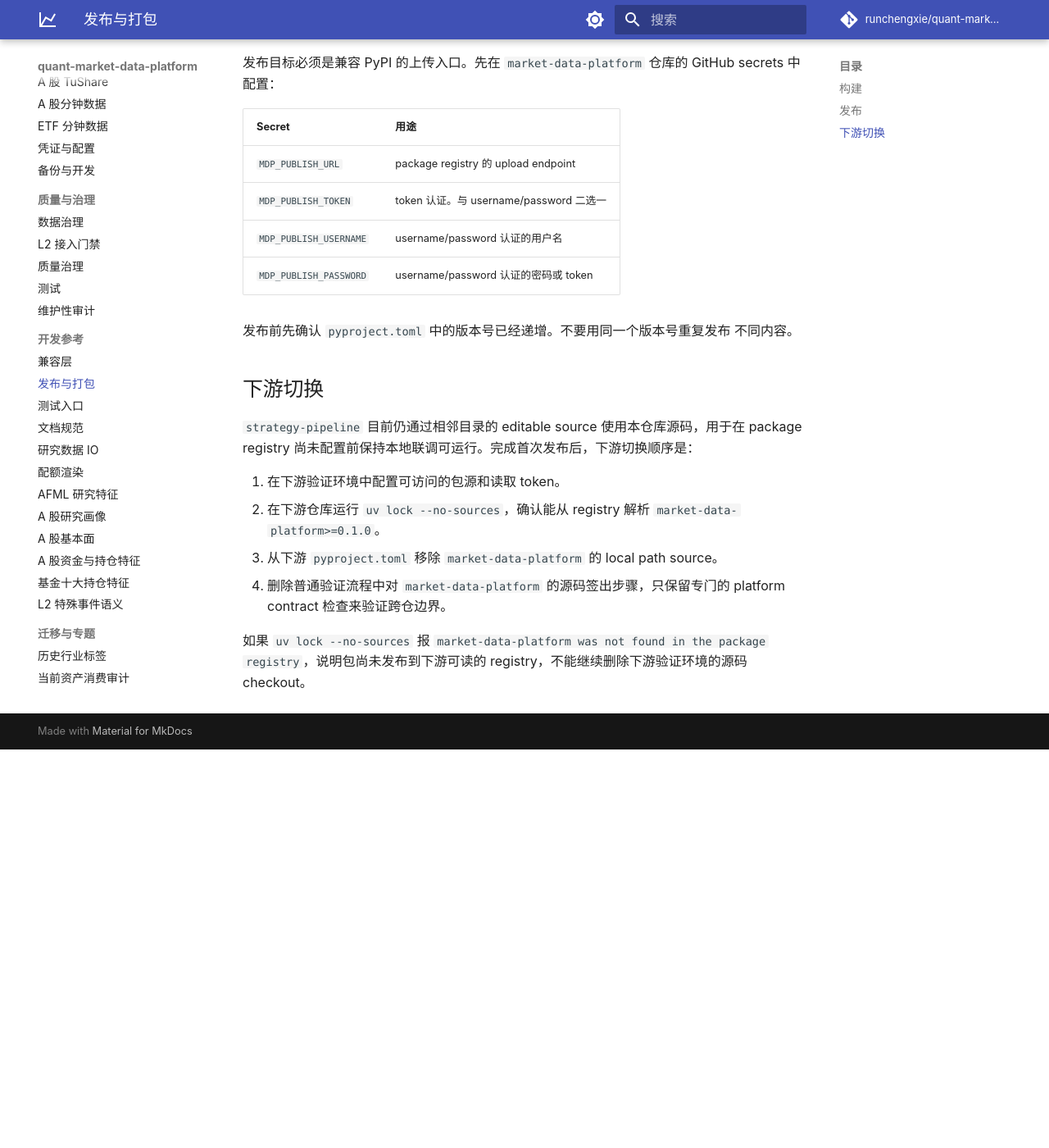
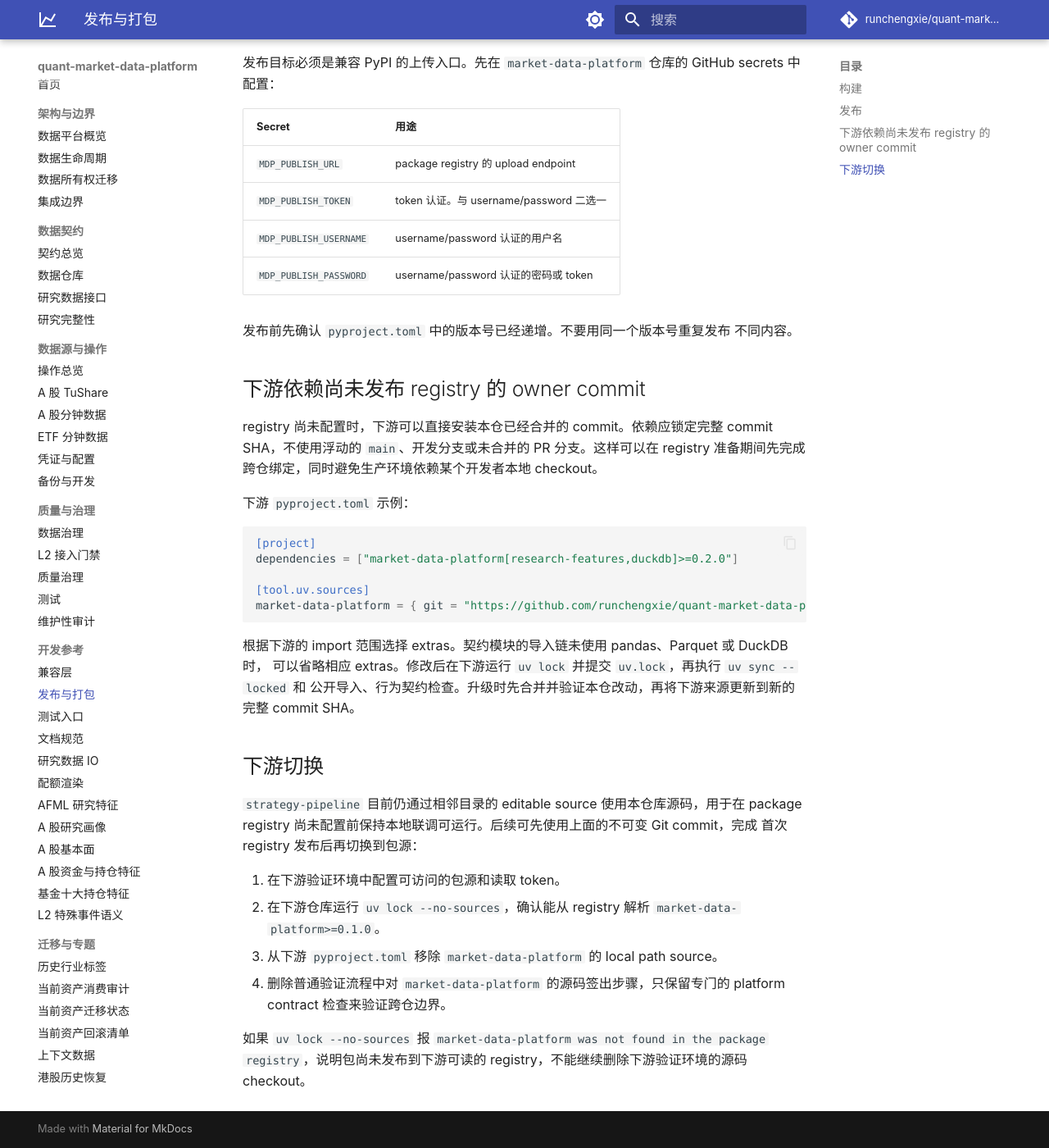
Before and after one commit to runchengxie/quant-market-data-platform, an MkDocs documentation site: the page built from docs/operations/package-publishing.md, in a window 1280 px wide and 1400 px high, scrolled down 790 px. Shown: the whole window at 82% size. Built offline with MkDocs 1.6.1 and Material for MkDocs 9.7.7, drawn with Linux system fonts in a browser that asks for light colours; comment, search, counter and statistics services are not loaded; before the commit the page ends 1704 px from its top, so only the background shows below that.

Commit message:
docs: support pinned owner Git installs
Merge verified PR changes

````diff
--- a/docs/operations/package-publishing.md
+++ b/docs/operations/package-publishing.md
@@ -41,10 +41,32 @@
 发布前先确认 `pyproject.toml` 中的版本号已经递增。不要用同一个版本号重复发布
 不同内容。
 
+## 下游依赖尚未发布 registry 的 owner commit
+
+registry 尚未配置时，下游可以直接安装本仓已经合并的 commit。依赖应锁定完整 commit
+SHA，不使用浮动的 `main`、开发分支或未合并的 PR 分支。这样可以在 registry 准备期间先完成
+跨仓绑定，同时避免生产环境依赖某个开发者本地 checkout。
+
+下游 `pyproject.toml` 示例：
+
+```toml
+[project]
+dependencies = ["market-data-platform[research-features,duckdb]>=0.2.0"]
+
+[tool.uv.sources]
+market-data-platform = { git = "https://github.com/runchengxie/quant-market-data-platform.git", rev = "<完整的已合并 commit SHA>" }
+```
+
+根据下游的 import 范围选择 extras。契约模块的导入链未使用 pandas、Parquet 或 DuckDB 时，
+可以省略相应 extras。修改后在下游运行 `uv lock` 并提交 `uv.lock`，再执行 `uv sync --locked` 和
+公开导入、行为契约检查。升级时先合并并验证本仓改动，再将下游来源更新到新的完整 commit
+SHA。
+
 ## 下游切换
 
 `strategy-pipeline` 目前仍通过相邻目录的 editable source 使用本仓库源码，用于在
-package registry 尚未配置前保持本地联调可运行。完成首次发布后，下游切换顺序是：
+package registry 尚未配置前保持本地联调可运行。后续可先使用上面的不可变 Git commit，完成
+首次 registry 发布后再切换到包源：
 
 1. 在下游验证环境中配置可访问的包源和读取 token。
 1. 在下游仓库运行 `uv lock --no-sources`，确认能从 registry 解析
````
Also changed, not shown: docs/superpowers/plans/2026-09-26-owner-git-install.md (added, +42 -0 lines).
